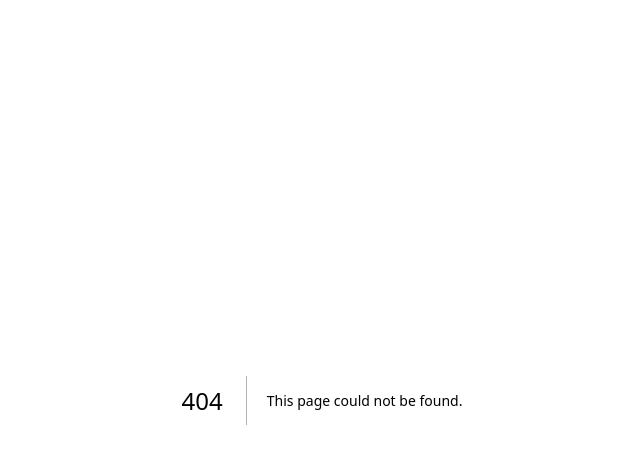
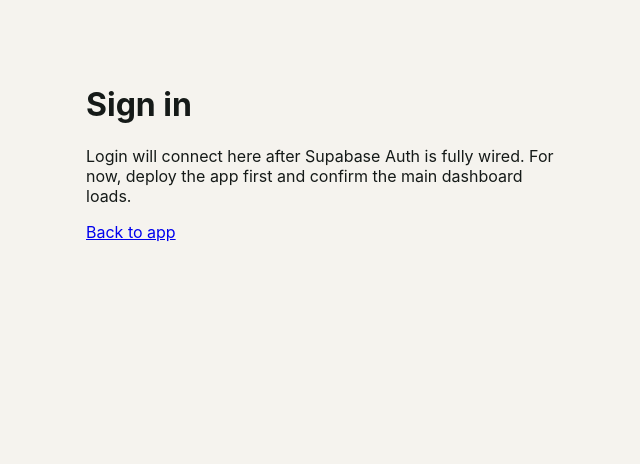
Before and after one commit to kbojic/renovation-hq-app, a Next.js app: page /login in a window 1280 px wide. Before the commit this address had no page. Shown: the top 464 px of the page, without its empty margins (318-958 px from the left). Built offline with nearby package versions, Linux system fonts and the light colour scheme.

Commit message:
Create LoginPage component for user authentication

```diff
--- /dev/null
+++ b/app/login/page.tsx
@@ -0,0 +1,12 @@
+export default function LoginPage() {
+  return (
+    <main style={{ maxWidth: 520, margin: "40px auto", padding: 24 }}>
+      <h1>Sign in</h1>
+      <p>
+        Login will connect here after Supabase Auth is fully wired. For now,
+        deploy the app first and confirm the main dashboard loads.
+      </p>
+      <a href="/">Back to app</a>
+    </main>
+  );
+}
```
